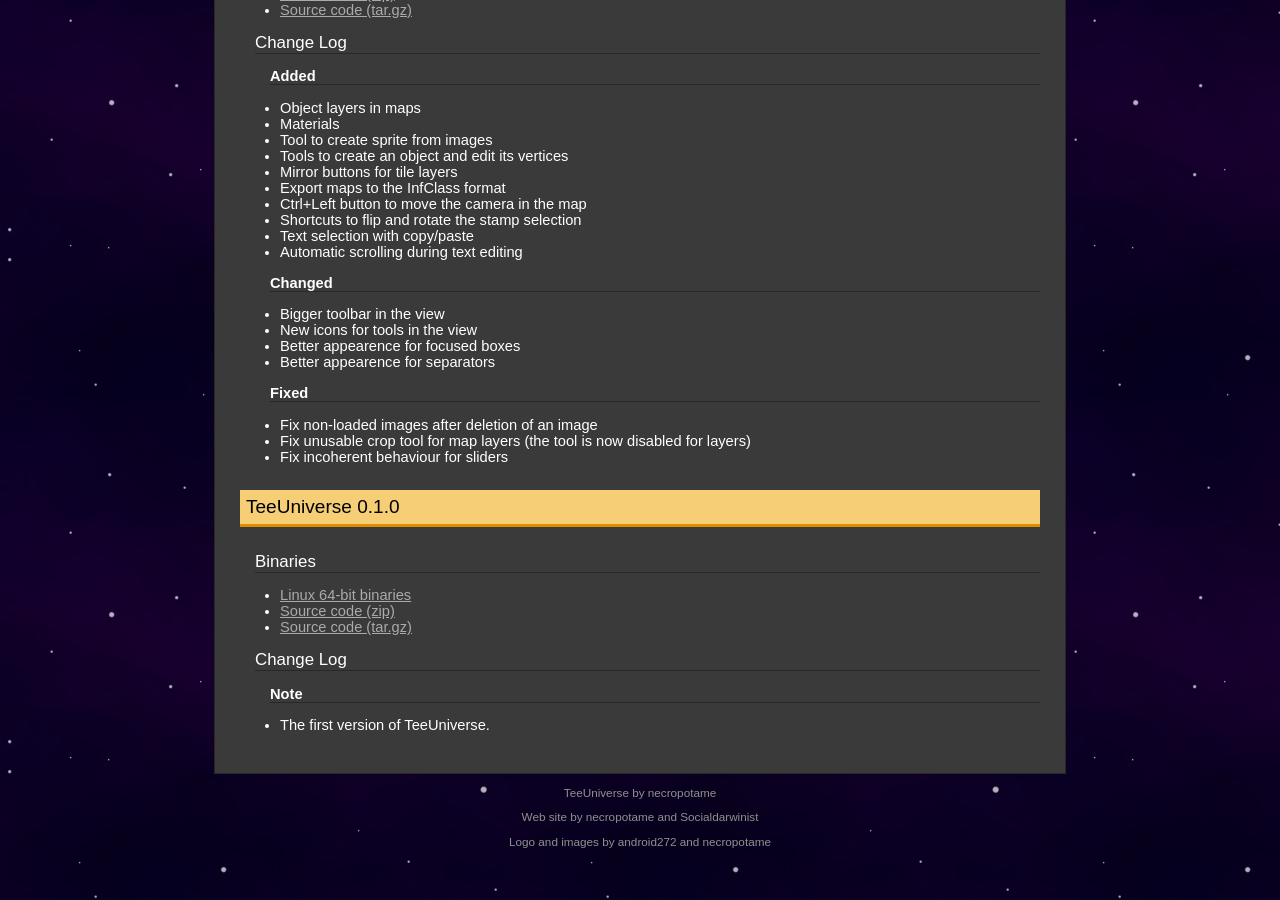
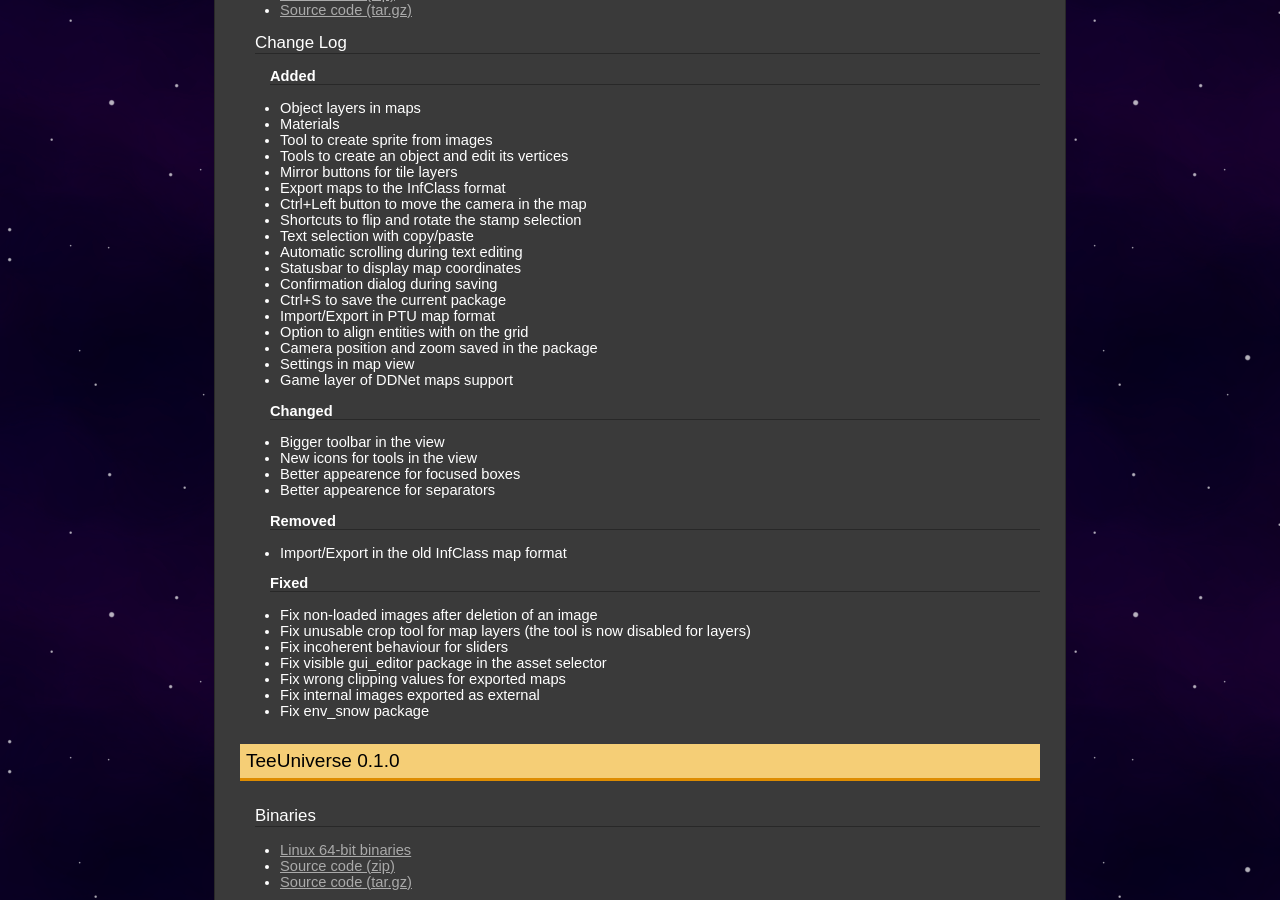
Before and after one commit to teeuniverse/teeuniverse-website, a Jekyll site: the page built from downloads.md, in a window 1280 px wide and 900 px high, scrolled down 699 px. Built offline with Jekyll 4.4.1, drawn with Linux system fonts in a browser that asks for light colours.

```diff
--- a/downloads.md
+++ b/downloads.md
@@ -24,6 +24,14 @@ permalink: /downloads/
 - Shortcuts to flip and rotate the stamp selection
 - Text selection with copy/paste
 - Automatic scrolling during text editing
+- Statusbar to display map coordinates
+- Confirmation dialog during saving
+- Ctrl+S to save the current package
+- Import/Export in PTU map format
+- Option to align entities with on the grid
+- Camera position and zoom saved in the package
+- Settings in map view
+- Game layer of DDNet maps support
 
 ### Changed ###
 - Bigger toolbar in the view
@@ -31,10 +39,17 @@ permalink: /downloads/
 - Better appearence for focused boxes
 - Better appearence for separators
 
+### Removed ###
+- Import/Export in the old InfClass map format
+
 ### Fixed ###
 - Fix non-loaded images after deletion of an image
 - Fix unusable crop tool for map layers (the tool is now disabled for layers)
 - Fix incoherent behaviour for sliders
+- Fix visible gui_editor package in the asset selector
+- Fix wrong clipping values for exported maps
+- Fix internal images exported as external
+- Fix env_snow package
 
 # TeeUniverse 0.1.0 #
 
```
Also changed, not shown: doc.md (+1 -0 lines), doc_compilation_ubuntu.md (+3 -3 lines), doc_compilation_windows.md (+3 -4 lines), index.md (+2 -2 lines), images/screenshot.png (deleted).
